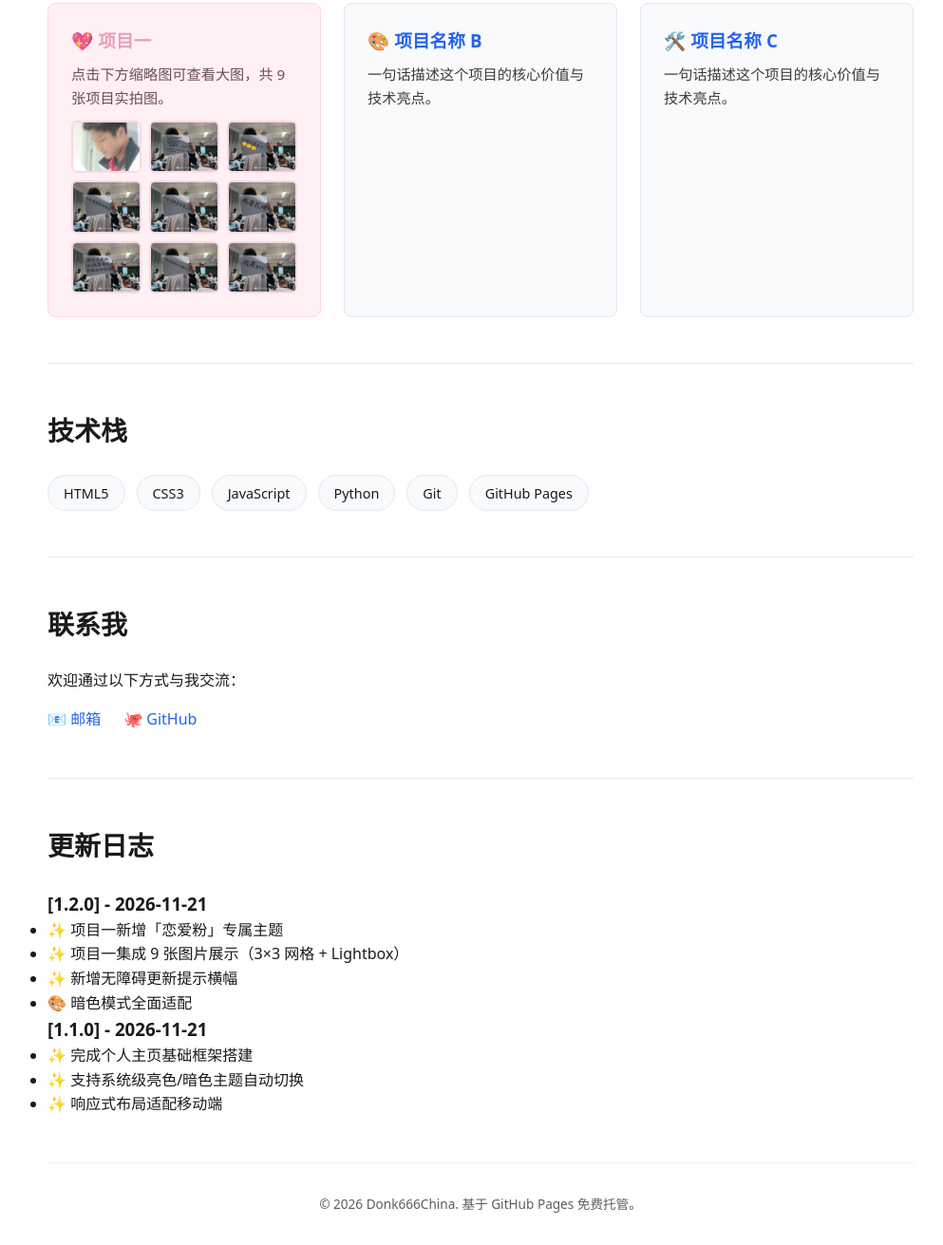
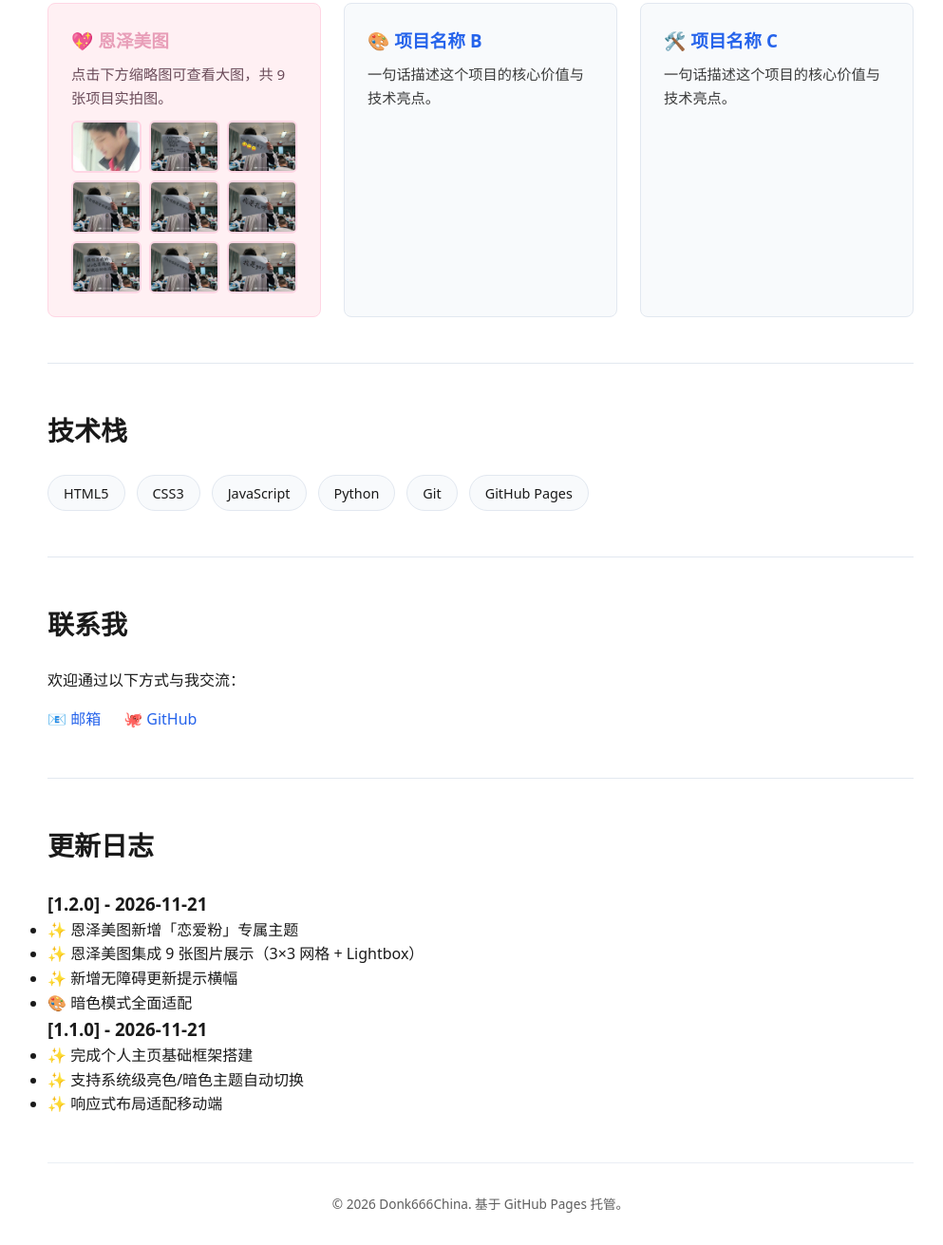
Before and after one commit to donk666China/Page1, a plain HTML site: page index.html in a window 1280 px wide. Shown: the part 571-1882 px from the top of the page at 95% size, without its empty margins (134-1127 px from the left). Drawn offline with Linux system fonts and the light colour scheme.

Commit message:
Update project title and changelog entries

```diff
--- a/index.html
+++ b/index.html
@@ -145,7 +145,7 @@
 
         <!-- 💖 项目一：恋爱粉主题 + 9张图片 -->
         <article class="card love-pink">
-          <h3>💖 项目一</h3>
+          <h3>💖 恩泽美图</h3>
           <p>点击下方缩略图可查看大图，共 9 张项目实拍图。</p>
           <div style="display:grid; grid-template-columns:repeat(3,1fr); gap:0.5rem; margin-top:0.75rem;">
             <label for="lb-1"><img src="images/1.jpg" alt="项目图1" class="card-img"></label>
@@ -223,8 +223,8 @@
       <h2>更新日志</h2>
       <h3>[1.2.0] - 2026-11-21</h3>
       <ul>
-        <li>✨ 项目一新增「恋爱粉」专属主题</li>
-        <li>✨ 项目一集成 9 张图片展示（3×3 网格 + Lightbox）</li>
+        <li>✨ 恩泽美图新增「恋爱粉」专属主题</li>
+        <li>✨ 恩泽美图集成 9 张图片展示（3×3 网格 + Lightbox）</li>
         <li>✨ 新增无障碍更新提示横幅</li>
         <li>🎨 暗色模式全面适配</li>
       </ul>
@@ -237,7 +237,7 @@
     </section>
 
     <footer>
-      <p>&copy; 2026 Donk666China. 基于 GitHub Pages 免费托管。</p>
+      <p>&copy; 2026 Donk666China. 基于 GitHub Pages 托管。</p>
     </footer>
   </div>
 
```
